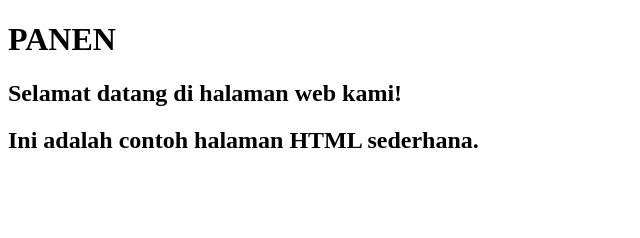
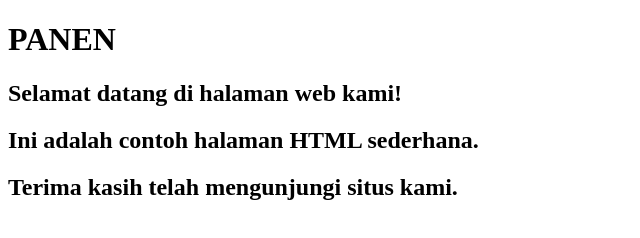
Before and after one commit to fabianabiboy14-pixel/Project-Kelompok-1-PANEN-, a plain HTML site: page index.html in a window 1280 px wide. Shown: the whole page, without its empty margins (0-640 px from the left). Drawn offline with Linux system fonts and the light colour scheme.

Commit message:
menambahkan teks

```diff
--- a/index.html
+++ b/index.html
@@ -10,5 +10,8 @@
         <h1>PANEN</h1>
         <h2>Selamat datang di halaman web kami!</h2>
         <h2>Ini adalah contoh halaman HTML sederhana.</h2>
+        <h2>Terima kasih telah mengunjungi situs kami.
+
+        </h2>
     </header>
 </body>
```
